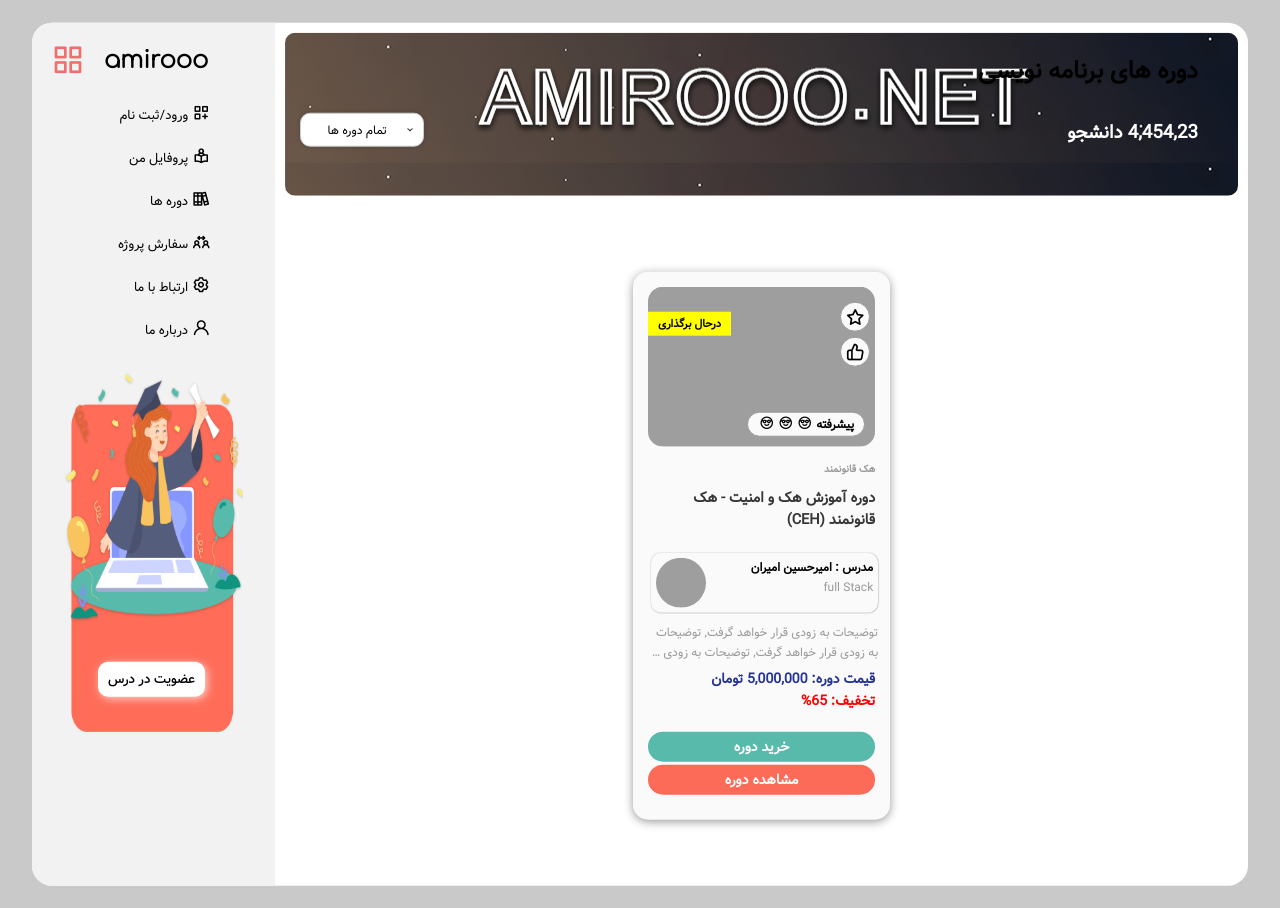
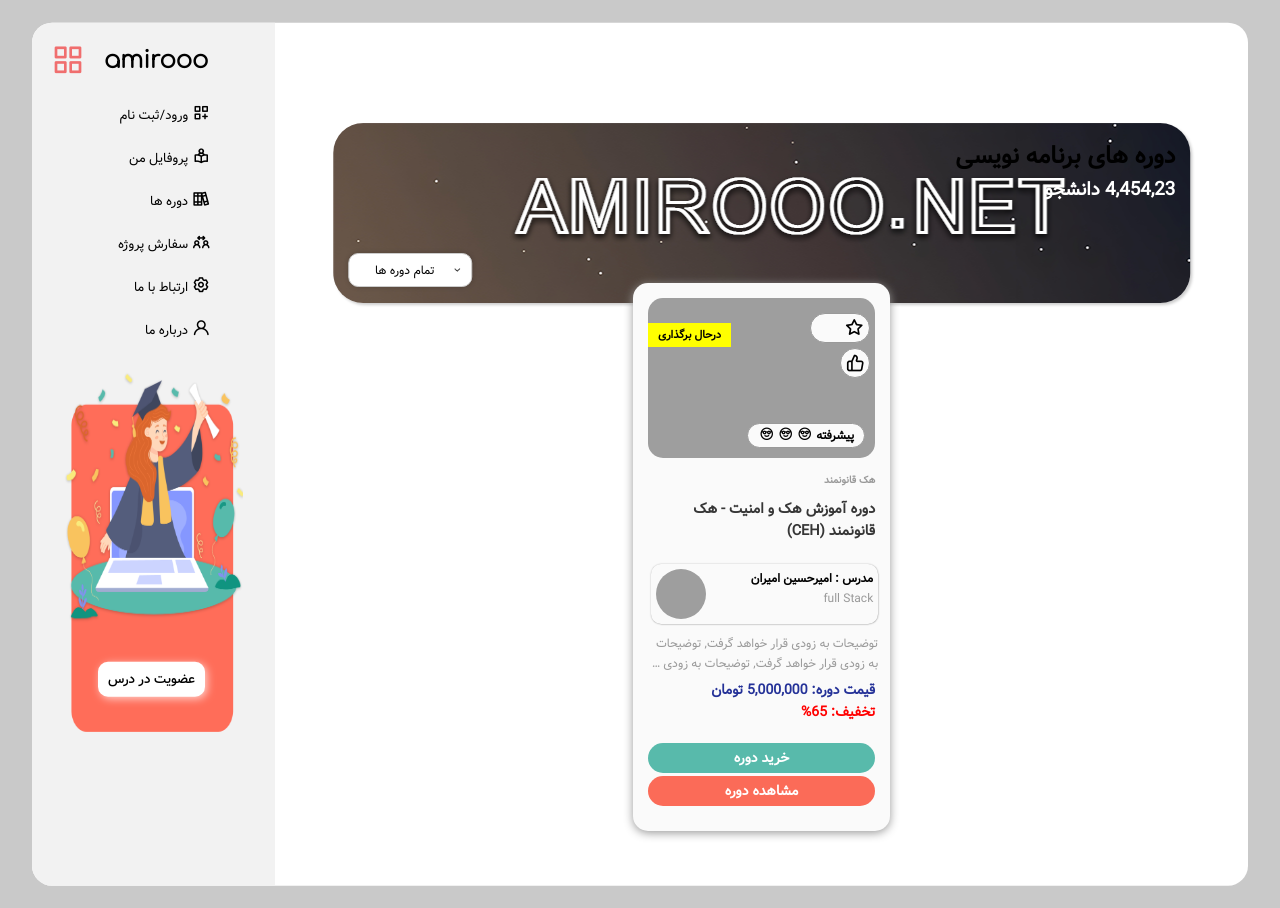
Before and after one commit to amiroooamiran/amirooo.net, a Django app: page /Course/ in a window 1280 px wide. Run offline with Django 4.2, Linux system fonts and the light colour scheme; data comes from the database, SQL or seed files in the repository; some libraries are stand-ins or nearby versions; some web fonts are replaced; grey boxes are pictures that could not be loaded.

Commit message:
config some chaing

```diff
--- a/Backend/amirooo/static/styles/base.css
+++ b/Backend/amirooo/static/styles/base.css
@@ -1010,22 +1010,24 @@
 
 /* start of course-card by rastin design  */
 .product-card-header{
-    display: flex;
-    flex-direction: column;
-    justify-content: space-between;
-    width: 100%;
-    height: 18vh;
+    position: relative;
+    left: 40%;
+    top: 90px;
+    transform: translateX(-50%);
+    width: 90%;
+    height: 180px;
+    border-radius: 30px;
     background-image: url(../images/banners/amirooo.net_courses.png);
-    border-radius: 10px;
-    padding: 20px 40px;
+    box-shadow: 2px 2px 3px rgba(0, 0, 0, 0.199);
+    padding: 15px;
     color: #fff;
     font-family: "vazir";
 }
 
 .PC-Course-type select {
     position: absolute;
-    top: 90px;
-    left: 25px;
+    top: 130px;
+    left: 15px;
     margin: 0px !important;
     margin-left: 0px !important;
     width: fit-content;
@@ -1122,9 +1124,11 @@
 
 .markbtn {
     position: absolute;
+    display: flex;
     top: 30px;
     right: 20px;
-    width: 30px;
+    text-align: center;
+    width: 60px;
     height: 30px;
     flex-shrink: 0;
     font-size: 1.25rem;
@@ -1134,7 +1138,20 @@
     cursor: pointer;
     background-color: #FAFAFA;
     border: 1px solid #999;
-    border-radius: 50%;
+    border-radius: 20px;
+}
+
+.markbtn i{
+    position: relative;
+    top: 2px;
+    right: 5px;
+}
+
+.markbtn span{
+    position: relative;
+    font-size: large;
+    top: 4px;
+    right: 8px;
 }
 
 .markbtn:hover {
```
Also changed, not shown: Backend/amirooo/static/images/banners/amirooo.net_courses.png.
